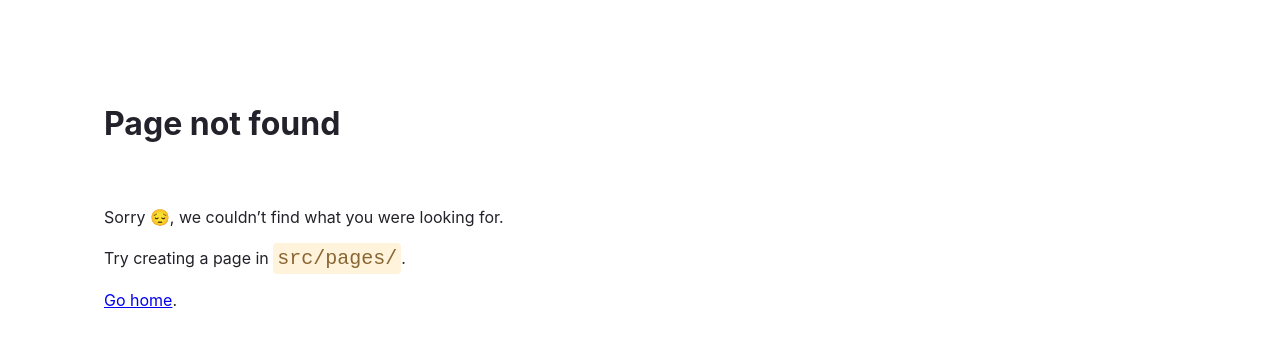
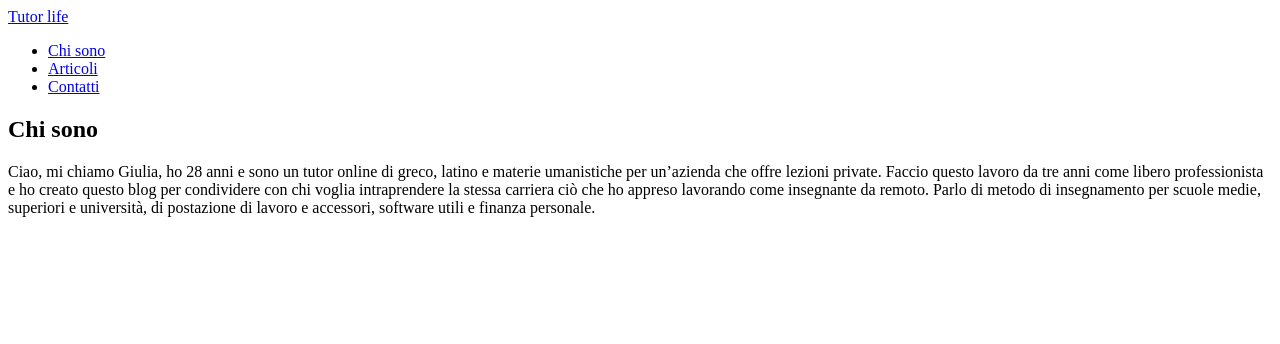
Before and after one commit to giuliadev95/blog, a Gatsby site: page /about in a window 1280 px wide. Before the commit this address had no page. Built offline with nearby package versions, Linux system fonts and the light colour scheme; Gatsby itself is replaced by a stand-in of ours.

Commit message:
Basic configuration

```diff
--- /dev/null
+++ b/src/components/layout.js
@@ -0,0 +1,34 @@
+import * as React from 'react'
+import {Link} from 'gatsby'
+import logo from '../images/logo.png'
+
+const Layout = ( {pageTitle, children} ) => {
+    return (
+            <div>
+                <header>
+                    <span>
+                        <Link to = "/"> Tutor life </Link>
+                    </span>
+                    <nav>
+                        <ul>
+                            <li>
+                                <Link to = "/about"> Chi sono </Link>
+                            </li>
+                            <li>
+                                <Link to = "/blog"> Articoli </Link>
+                            </li>
+                            <li>
+                                <Link to = "/contacts"> Contatti </Link>
+                            </li>
+                        </ul>
+                    </nav>
+
+                </header>
+
+                <main>
+                    {children}
+                </main>
+            </div>
+) }
+
+export default Layout
--- /dev/null
+++ b/src/pages/about.js
@@ -0,0 +1,22 @@
+import * as React from 'react'
+import Layout from '../components/layout'
+
+const AboutPage = () => {
+    return(
+        <Layout pageTitle = "Chi sono">
+            <h2>
+                Chi sono
+            </h2>
+            <p>
+                Ciao, mi chiamo Giulia, ho 28 anni e sono un tutor online di greco, latino e materie umanistiche per un’azienda che offre lezioni private.
+
+                Faccio questo lavoro da tre anni come libero professionista e ho creato questo blog per condividere con chi voglia intraprendere la stessa carriera ciò che ho appreso lavorando come insegnante da remoto.
+
+                Parlo di metodo di insegnamento per scuole medie, superiori e università, di postazione di lavoro e accessori, software utili e finanza personale.
+            </p>
+        </Layout>
+    )
+}
+
+export const Head = () => <title>Aboutpage</title>
+export default AboutPage
```
Also changed, not shown: src/pages/index.js (+8 -5 lines), src/images/logo.png (added), 2 other files.
